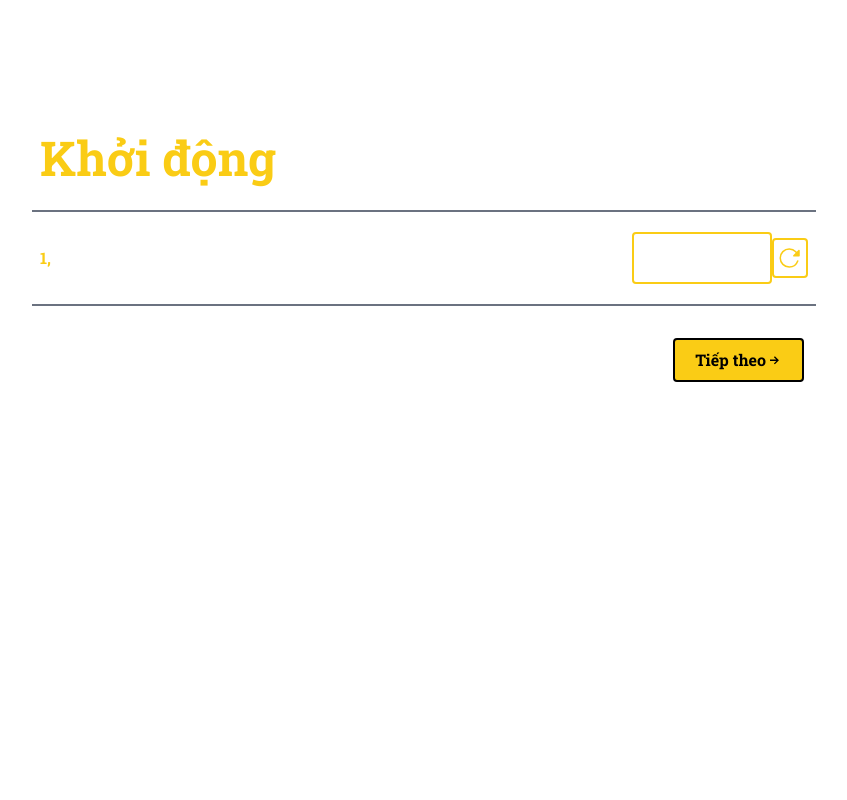
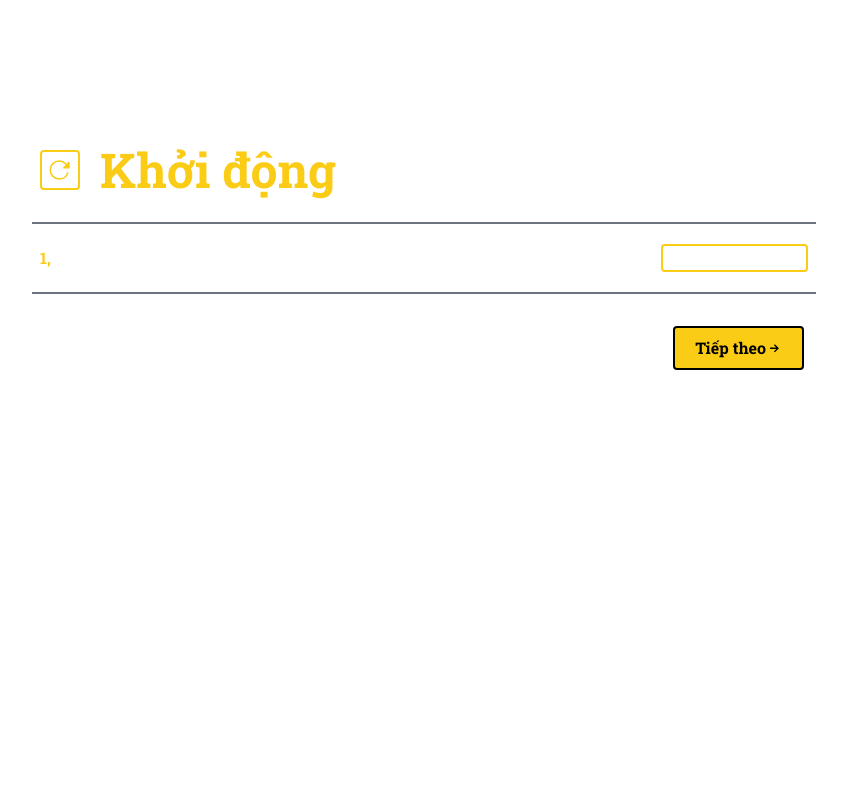
Before and after one commit to tan191006/GenOlymQues, a Next.js app: page / in a window 1280 px wide. Shown: the part 940-1740 px from the top of the page, without its empty margins (216-1063 px from the left). Built offline with nearby package versions, Linux system fonts and the light colour scheme.

Commit message:
feat: change reload button to heading

```diff
--- a/src/components/common/QnAShow.js
+++ b/src/components/common/QnAShow.js
@@ -1,5 +1,3 @@
-import { IoReloadOutline } from 'react-icons/io5';
-
 const QnAShow = ({ question, answer, explain, topic, type, index }) => {
     return (
         <div
@@ -39,13 +37,6 @@ const QnAShow = ({ question, answer, explain, topic, type, index }) => {
                 >
                     {topic}
                 </div>
-                <button
-                    className={
-                        'flex h-10 w-10 items-center justify-center rounded border-2 border-primary text-2xl text-primary'
-                    }
-                >
-                    <IoReloadOutline />
-                </button>
             </div>
         </div>
     );
--- a/src/components/sections/Result.js
+++ b/src/components/sections/Result.js
@@ -1,5 +1,7 @@
 import { Button, QnAShow } from '@/components/common/index';
 import { GrFormNextLink } from 'react-icons/gr';
+import { IoReloadOutline } from 'react-icons/io5';
+
 
  const Result = ({ part, data }) => {
     return (
@@ -11,12 +13,18 @@ import { GrFormNextLink } from 'react-icons/gr';
         >
             <h1
                 className={
-                    'ml-4 pb-5 text-start font-roboto-slab text-5xl font-bold text-primary'
+                    'ml-4 pb-5 text-start font-roboto-slab text-5xl font-bold text-primary inline-flex items-center'
                 }
             >
-                {part}
+                <button
+                    className={
+                        'flex h-10 w-10 items-center justify-center rounded border-2 border-primary text-2xl text-primary'
+                    }
+                >
+                    <IoReloadOutline />
+                </button>
+                <p className="ml-5">{part}</p>
             </h1>
-
             <div
                 className={
                     'my-2 max-h-[60%] w-full overflow-auto px-2 text-white'
```
